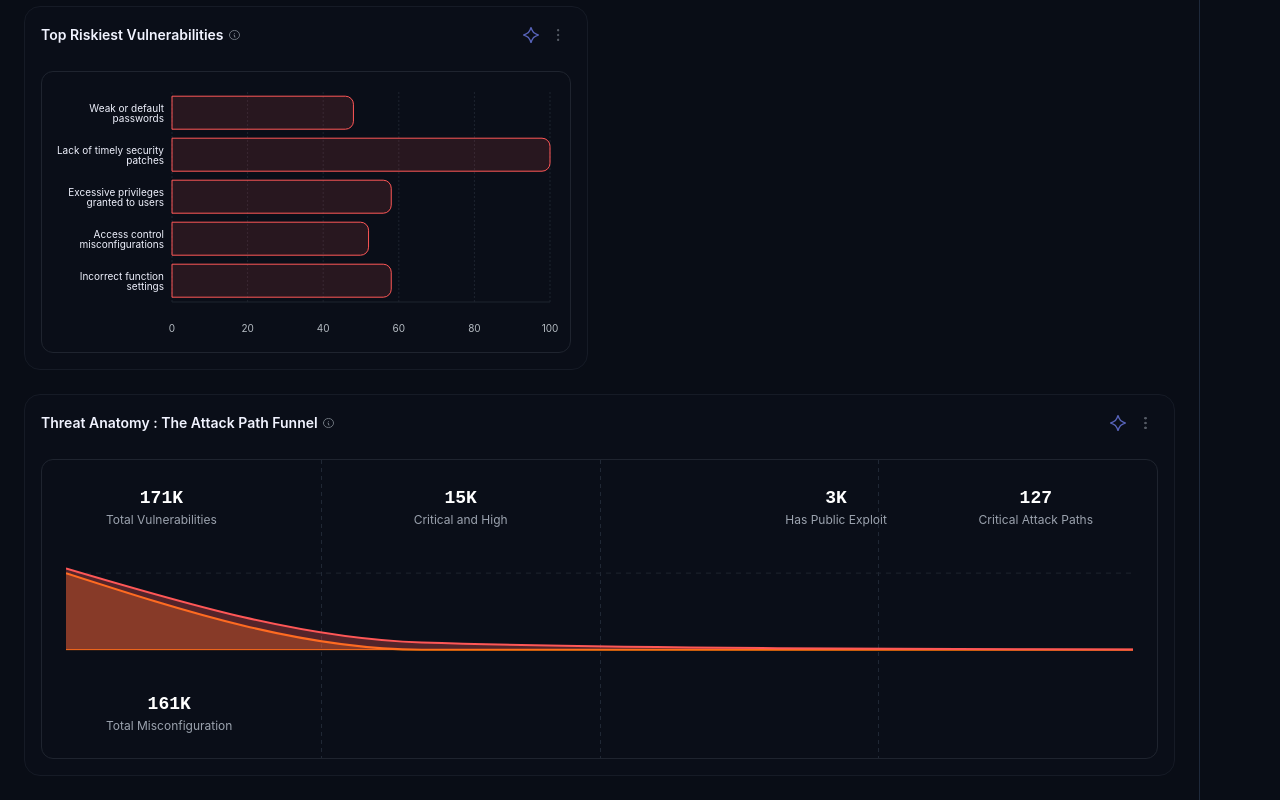
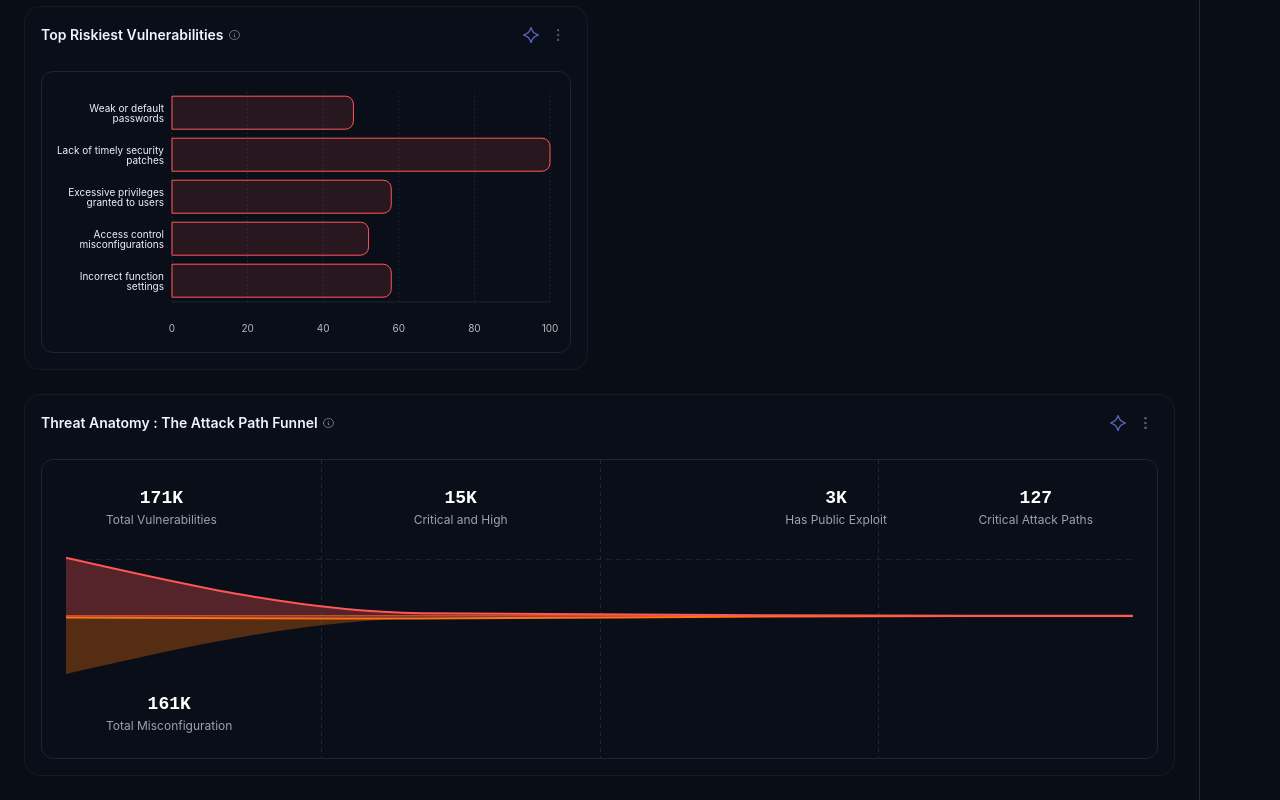
Before and after one commit to abdulmajeed33/react-trial, a React (Vite) app: page / in a window 1280 px wide. Shown: the part 2042-2842 px from the top of the page. Built offline with nearby package versions, Linux system fonts and the light colour scheme.

Commit message:
Refactor ThreatAnatomyChart to improve data visualization by enhancing comments, adjusting Y-axis domain for better fit, and implementing stacked area charts for vulnerabilities and misconfigurations. Updated padding calculation for optimal display.

```diff
--- a/src/components/charts/ThreatAnatomyChart.tsx
+++ b/src/components/charts/ThreatAnatomyChart.tsx
@@ -16,12 +16,28 @@ type ChartData = {
   misconfigurations: number;
 };
 
-// Data that creates the funnel effect - vulnerabilities decrease dramatically
+// Data that creates the funnel effect with proper stacking
 const data: ChartData[] = [
-  { stage: 0, vulnerabilities: 171000, misconfigurations: 161000 },
-  { stage: 1, vulnerabilities: 15000, misconfigurations: 0 },
-  { stage: 2, vulnerabilities: 3000, misconfigurations: 0 },
-  { stage: 3, vulnerabilities: 127, misconfigurations: 0 },
+  {
+    stage: 0,
+    vulnerabilities: 171000,
+    misconfigurations: 161000,
+  },
+  {
+    stage: 1,
+    vulnerabilities: 15000,
+    misconfigurations: 0,
+  },
+  {
+    stage: 2,
+    vulnerabilities: 3000,
+    misconfigurations: 0,
+  },
+  {
+    stage: 3,
+    vulnerabilities: 127,
+    misconfigurations: 0,
+  },
 ];
 
 type CustomTooltipProps = {
@@ -43,7 +59,7 @@ const CustomTooltip: React.FC<CustomTooltipProps> = ({ active, payload, label })
         </p>
         {payload.map((entry, index) => (
           <p key={index} className="text-sm" style={{ color: entry.color }}>
-            {entry.dataKey === "vulnerabilities"
+            {entry.dataKey === "vulnerabilities" || entry.dataKey === "totalVulnerabilities"
               ? "Vulnerabilities"
               : "Misconfigurations"}
             : {entry.value.toLocaleString()}
@@ -56,11 +72,9 @@ const CustomTooltip: React.FC<CustomTooltipProps> = ({ active, payload, label })
 };
 
 export default function ThreatAnatomyChart() {
-  // Calculate the max value and create centered domain
-  const maxVuln = Math.max(...data.map(d => d.vulnerabilities));
-  const maxMisconfig = Math.max(...data.map(d => d.misconfigurations));
-  const maxValue = Math.max(maxVuln, maxMisconfig);
-  const padding = maxValue * 0.3; // 30% padding above and below
+  // Calculate the max value for proper centering
+  const maxValue = Math.max(...data.map(d => d.vulnerabilities));
+  const padding = maxValue * 0.2; // Reduce padding for better fit
 
   return (
     <div className="bg-background-dark-neutral-transparent border border-border-dark-neutral-dark rounded-2xl p-4 flex flex-col gap-6 w-full h-full">
@@ -113,8 +127,9 @@ export default function ThreatAnatomyChart() {
           <AreaChart
             data={data}
             margin={{ top: 60, right: 0, left: 0, bottom: 60 }}
+            stackOffset="silhouette"
           >
-            {/* Guide lines - positioned relative to the centered data */}
+            {/* Guide lines */}
             <ReferenceLine y={161000} stroke="#1F242F" strokeDasharray="5 5" strokeWidth={1} />
             <ReferenceLine y={0} stroke="#FF740A" strokeWidth={1} />
 
@@ -122,11 +137,11 @@ export default function ThreatAnatomyChart() {
             <XAxis type="number" dataKey="stage" domain={[0, 3]} hide={true} />
             <YAxis
               type="number"
-              domain={[-padding, maxValue + padding]}
+              domain={[0, maxValue + padding]}
               hide={true}
             />
 
-            {/* Misconfigurations area (orange, bottom) */}
+            {/* Misconfigurations area (orange, bottom) - base layer */}
             <Area
               type="monotone"
               dataKey="misconfigurations"
@@ -134,9 +149,10 @@ export default function ThreatAnatomyChart() {
               strokeWidth={2}
               fill="rgba(255, 116, 10, 0.3)"
               fillOpacity={1}
+              stackId="1"
             />
 
-            {/* Vulnerabilities area (red, top) */}
+            {/* Vulnerabilities area (red, top) - stacked on top */}
             <Area
               type="monotone"
               dataKey="vulnerabilities"
@@ -144,6 +160,7 @@ export default function ThreatAnatomyChart() {
               strokeWidth={2}
               fill="rgba(255, 87, 87, 0.3)"
               fillOpacity={1}
+              stackId="1"
             />
 
             <Tooltip content={<CustomTooltip />} />
```
